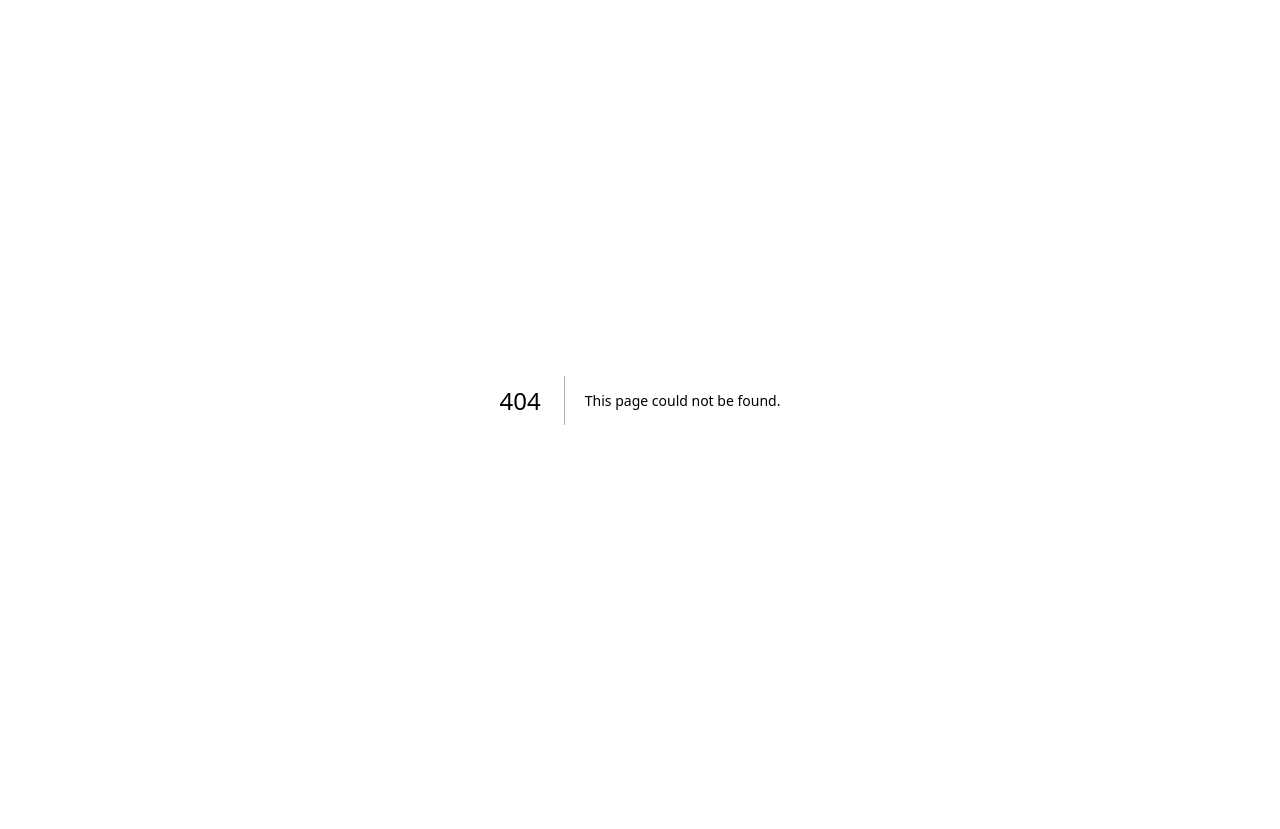
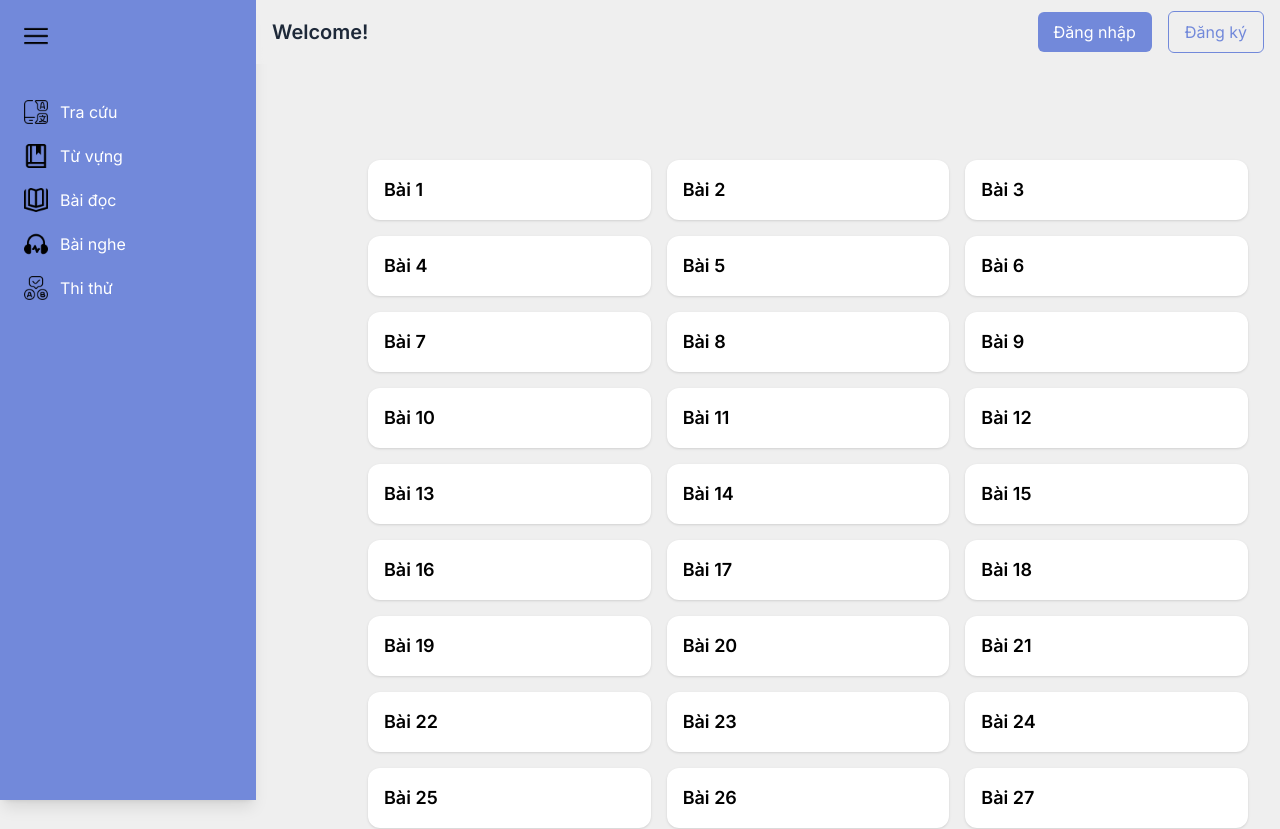
Before and after one commit to MinhLee102/Learn2Nihon, a Next.js app in the folder frontend/: page /reading in a window 1280 px wide. Before the commit this address had no page. Shown: the top 829 px of the page. Before the commit the page ends 800 px from the top, so only its background shows below. Built offline with nearby package versions, Linux system fonts and the light colour scheme.

Commit message:
Added Reading Lesson List Page

```diff
--- /dev/null
+++ b/frontend/src/app/(main)/reading/page.tsx
@@ -0,0 +1,22 @@
+'use client';
+
+import React from 'react';
+import LessonList from '@/components/LessonList';
+
+export default function Reading() {
+
+  return (
+    <main
+      className="flex-1 p-4 pt-20
+        transition-all duration-300 ease-in-out
+        md:ml-20 overflow-y-auto"
+      style={{ minHeight: 'calc(100vh - 4rem)' }}
+    >
+      <LessonList
+        title="Bài"
+        path="reading"
+        numberOfLessons={50}
+      />
+    </main>
+  );
+}
--- /dev/null
+++ b/frontend/src/components/LessonList.tsx
@@ -0,0 +1,28 @@
+'use client';
+
+import React from 'react';
+import Link from 'next/link';
+
+interface LessonListProps {
+  title: string;
+  path: string;
+  numberOfLessons: number;
+}
+
+export default function LessonList({ title, path, numberOfLessons }: LessonListProps) {
+  const lessons = Array.from({ length: numberOfLessons }, (_, i) => i + 1);
+
+  return (
+    <div className="grid grid-cols-1 sm:grid-cols-2 md:grid-cols-3 gap-4">
+      {lessons.map((lesson) => (
+        <Link
+          href={`/${path}/${lesson}`}
+          key={lesson}
+          className="block bg-white shadow rounded-xl p-4 hover:bg-blue-100 transition text-black"
+        >
+          <h2 className="text-lg font-semibold">{title} {lesson}</h2>
+        </Link>
+      ))}
+    </div>
+  );
+}
```
